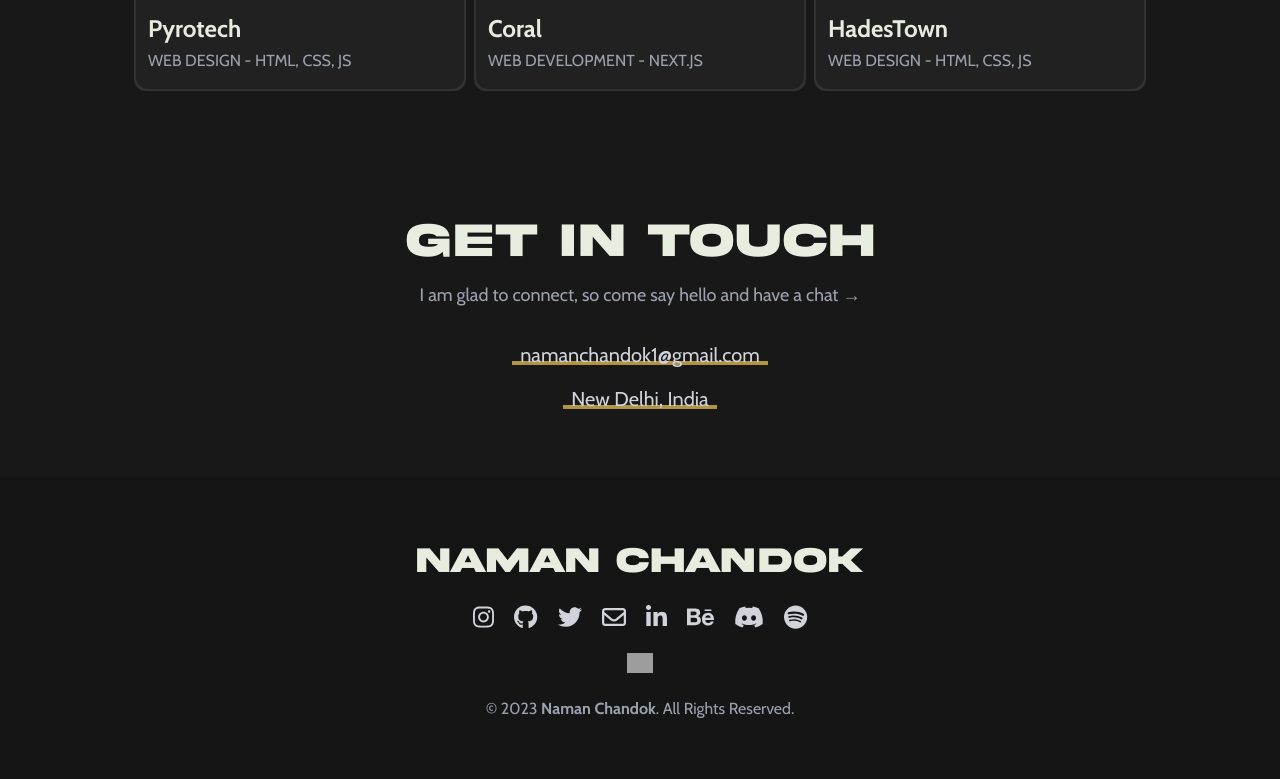
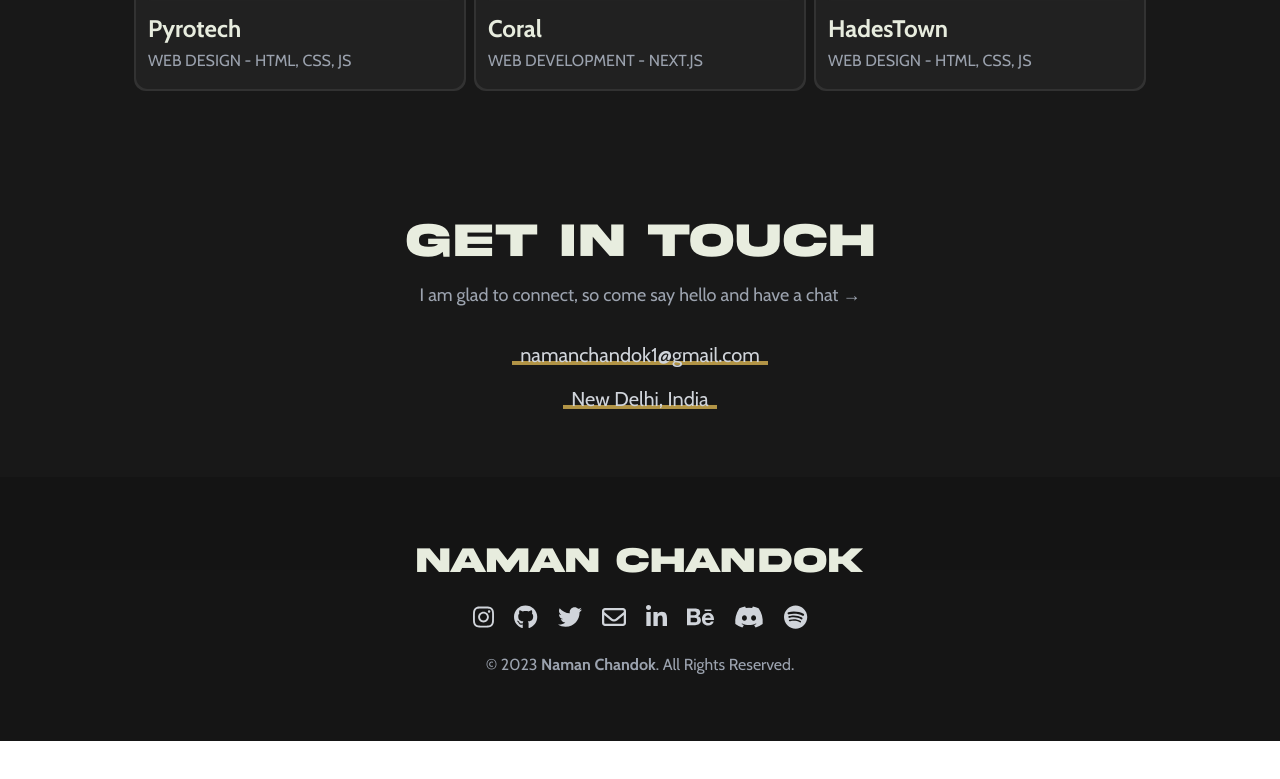
Before and after one commit to NamanChandok/namanchandok.github.io, a Next.js app: page / in a window 1280 px wide. Shown: the part 2987-3766 px from the top of the page. After the commit the page ends 3728 px from the top, so only its background shows below. Built offline with nearby package versions, Linux system fonts and the light colour scheme; grey boxes are pictures that could not be loaded.

Commit message:
Update Footer.tsx

```diff
--- a/components/Footer.tsx
+++ b/components/Footer.tsx
@@ -56,7 +56,6 @@ export default function Footer({}: Props) {
                     <FontAwesomeIcon icon={faSpotify} className='h-full'/>
                 </Link>
             </div>
-            <img src="https://www.cutercounter.com/hits.php?id=hxqdqcd&nd=5&style=37" className='w-full h-5 object-contain' alt="website views counter" />
             <p className='text-gray-400'>© 2023 <b>Naman Chandok</b>. All Rights Reserved.</p>
         </motion.div>
     </div>
```
